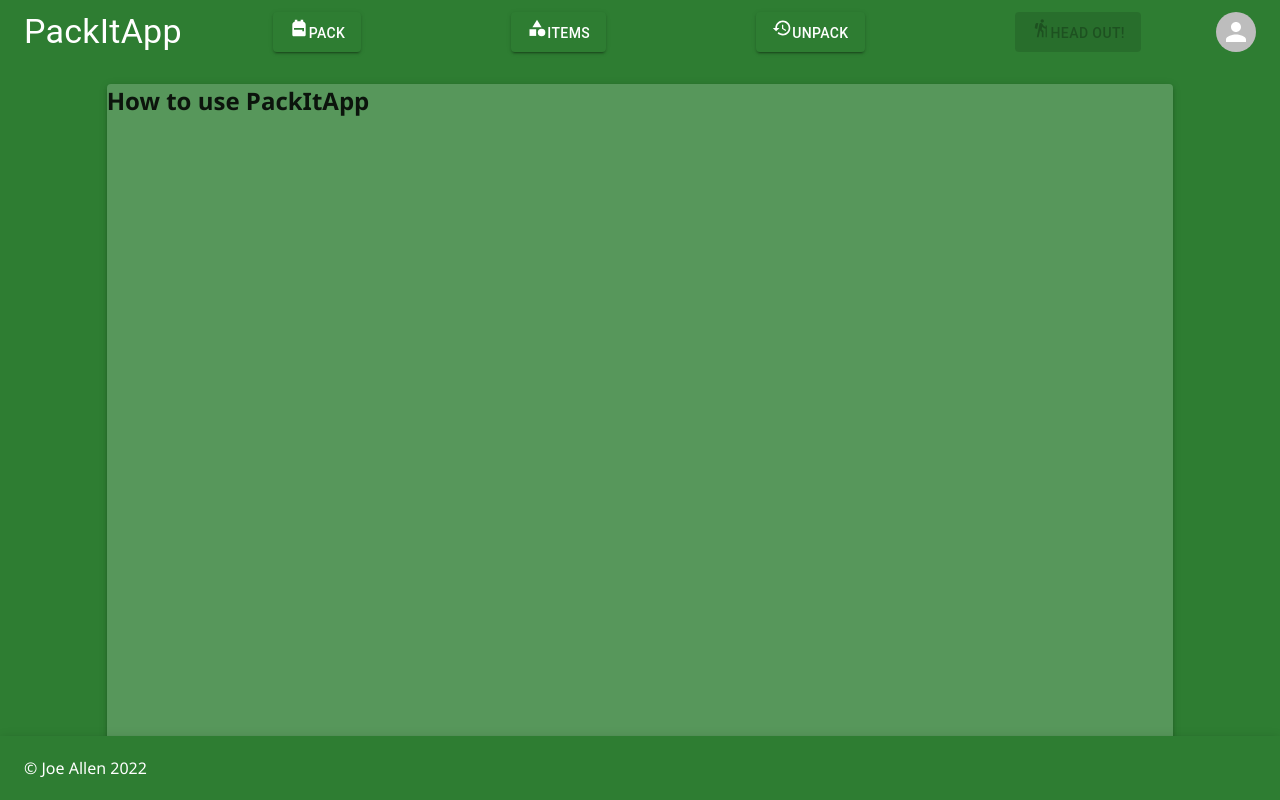
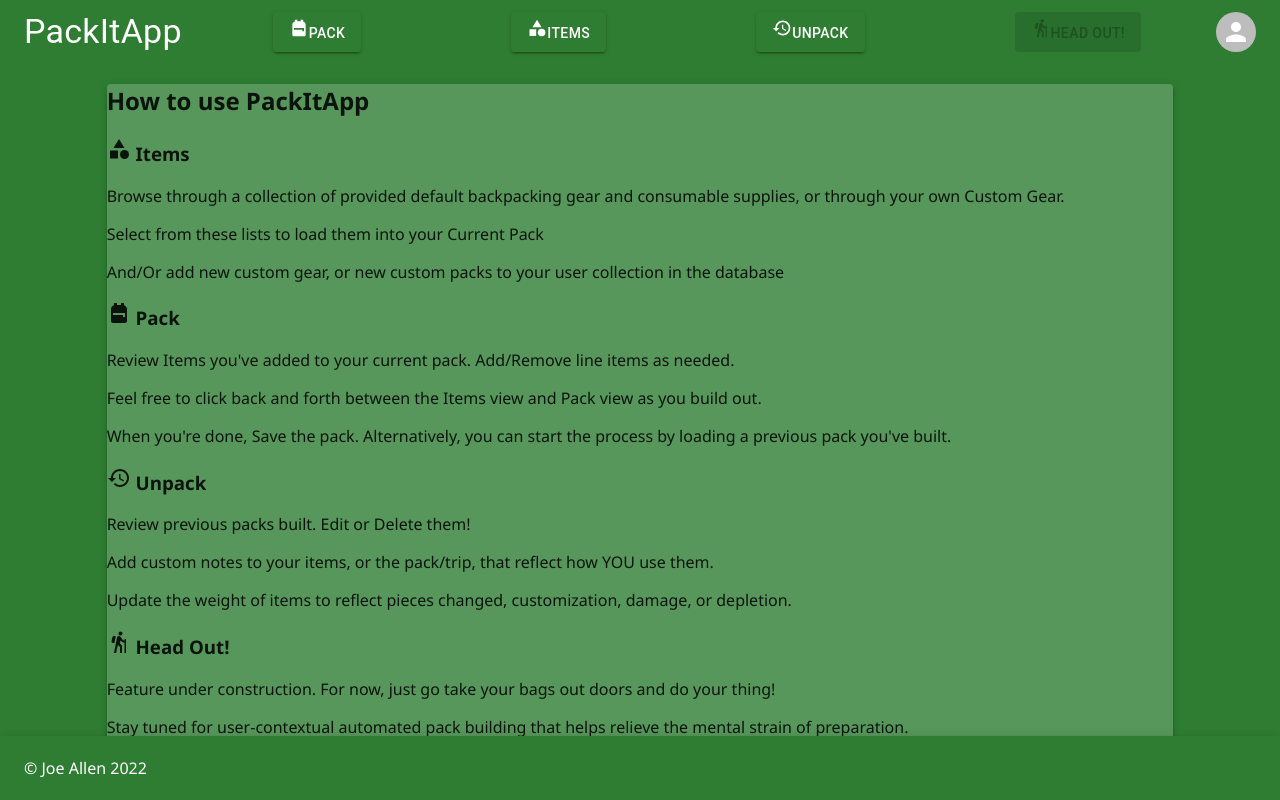
Before and after one commit to AllenJoeG/Pack-It-App, a React (Create React App) app: page /#/info in a window 1280 px wide. Built offline with nearby package versions, Linux system fonts and the light colour scheme; no server answers.

Commit message:
InfoPage content complete

```diff
--- a/src/components/InfoPage/InfoPage.jsx
+++ b/src/components/InfoPage/InfoPage.jsx
@@ -2,6 +2,10 @@ import React from 'react';
 
 //MUI stuff
 import { Box, Container, Paper, Grid, } from '@mui/material';
+import CategoryIcon from '@mui/icons-material/Category';
+import BackpackIcon from '@mui/icons-material/Backpack';
+import HikingIcon from '@mui/icons-material/Hiking';
+import HistoryIcon from '@mui/icons-material/History';
 
 function InfoPage() {
   return (
@@ -17,6 +21,27 @@ function InfoPage() {
 
               <h2>How to use PackItApp</h2>
 
+              <h3> <CategoryIcon /> Items </h3>
+                <p>Browse through a collection of provided default backpacking gear and consumable supplies,
+                  or through your own Custom Gear.</p>
+                <p>Select from these lists to load them into your Current Pack</p>
+                <p> And/Or add new custom gear, or new custom packs to your user collection in the database</p>
+
+              <h3> <BackpackIcon/> Pack </h3>
+                <p> Review Items you've added to your current pack. Add/Remove line items as needed.</p>
+                <p> Feel free to click back and forth between the Items view and Pack view as you build out.</p>
+                <p> When you're done, Save the pack. Alternatively, you can start the process by loading a previous pack you've built.</p>
+
+              <h3> <HistoryIcon/> Unpack </h3>
+                <p> Review previous packs built. Edit or Delete them!</p>
+                <p> Add custom notes to your items, or the pack/trip, that reflect how YOU use them.</p>
+                <p> Update the weight of items to reflect pieces changed, customization, damage, or depletion.</p>
+
+              <h3> <HikingIcon/> Head Out!</h3>
+                <p> Feature under construction. For now, just go take your bags out doors and do your thing!</p>
+                <p> Stay tuned for user-contextual automated pack building that helps relieve the mental strain of preparation.</p>
+
+
             </Paper>
           </Grid>
 
--- a/src/index.js
+++ b/src/index.js
@@ -42,7 +42,7 @@ const theme = createTheme({
     },
     error: {
       // light: '#598e89', // auto-gen from main if blank
-      main: '#E53935',
+      main: '#EF5350',
       // dark: '#99d5cf', // auto-gen from main if blank
       // contrastText: '#000',
     },
```
Also changed, not shown: 1 other file (tests, documents, lock files or other folders).
